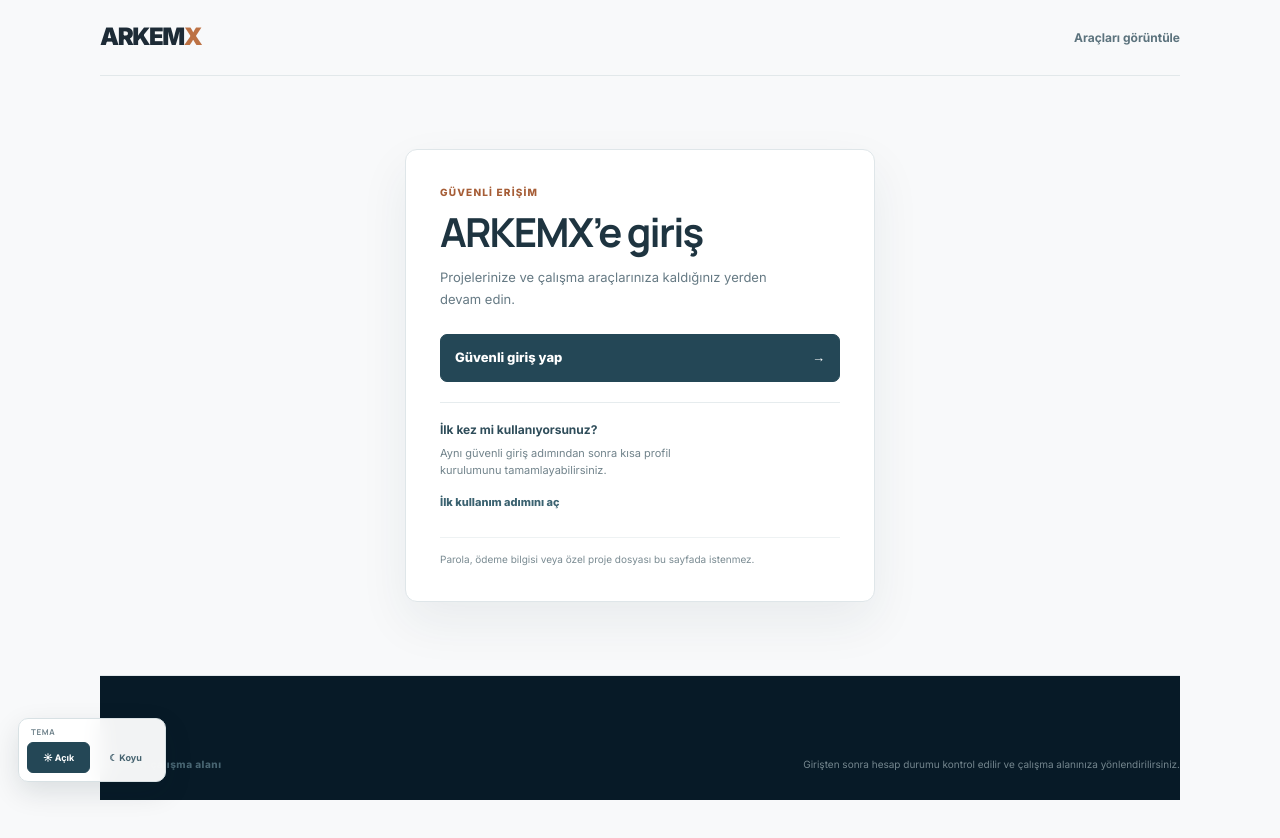
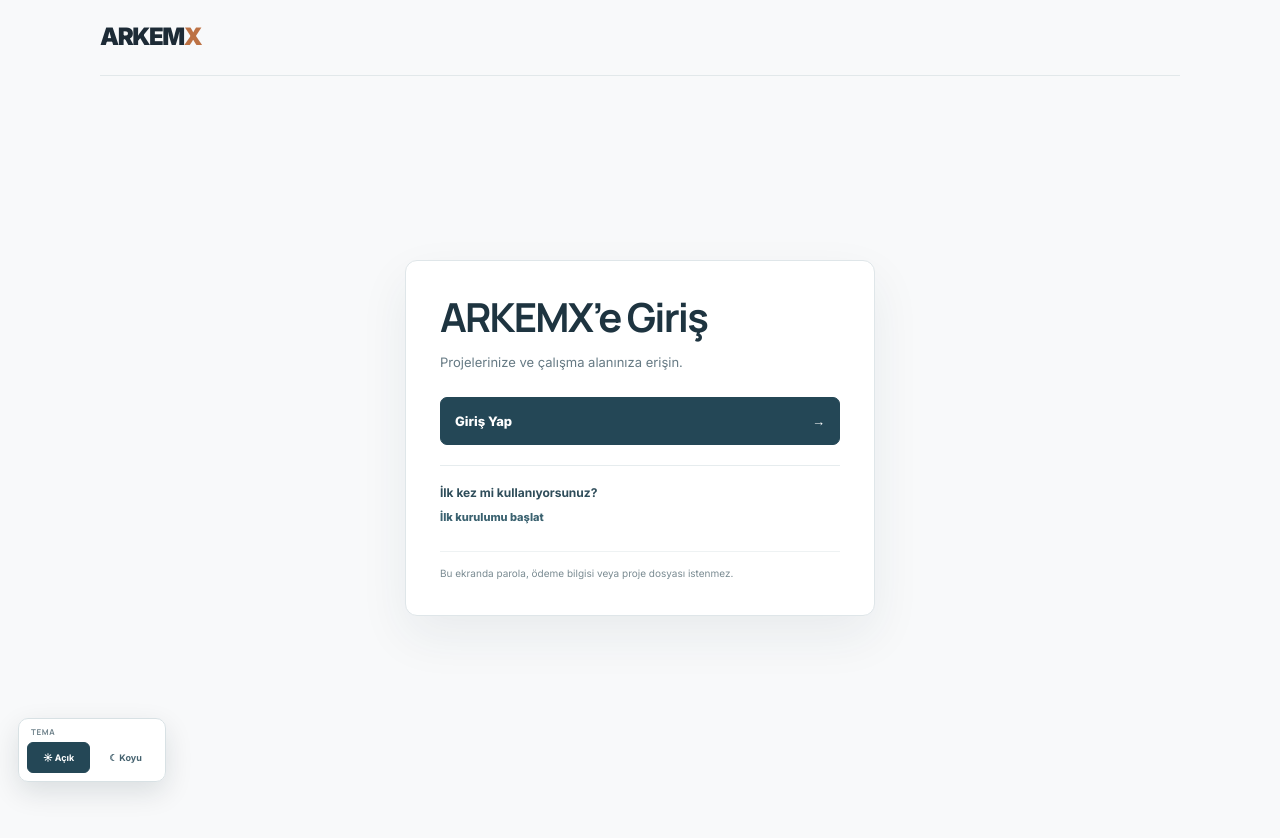
Before and after one commit to BuseIbsiroglu0637/arkemx-core-v1, a Next.js app: page /giris in a window 1280 px wide. Shown: the top 838 px of the page. Built offline with nearby package versions, Linux system fonts and the light colour scheme.

Commit message:
refactor(login): sadeleştir giriş ekranı içeriğini

```diff
--- a/app/giris/page.tsx
+++ b/app/giris/page.tsx
@@ -23,33 +23,32 @@
   return <main className="arx-simple-home arx-auth-page">
     <div className="arx-auth-shell">
       <header className="arx-auth-header">
-        <Link href="/" className="arx-simple-brand" aria-label="ARKEMX araçlar ana sayfası">ARKEM<span>X</span></Link>
-        <Link href="/araclar" className="arx-auth-back">Araçları görüntüle</Link>
+        <Link href="/" className="arx-simple-brand" aria-label="ARKEMX ana sayfası">ARKEM<span>X</span></Link>
       </header>
 
       <section className="arx-auth-card" aria-labelledby="arx-auth-title">
-        <span className="arx-auth-kicker">GÜVENLİ ERİŞİM</span>
-        <h1 id="arx-auth-title">ARKEMX’e giriş</h1>
-        <p>Projelerinize ve çalışma araçlarınıza kaldığınız yerden devam edin.</p>
+        <h1 id="arx-auth-title">ARKEMX’e Giriş</h1>
+        <p>Projelerinize ve çalışma alanınıza erişin.</p>
 
         <form action="/hesap-baglantisi" method="get">
           <input type="hidden" name="return_to" value={returnTo}/>
-          <button className="arx-auth-primary" type="submit">Güvenli giriş yap <b>→</b></button>
+          <button className="arx-auth-primary" type="submit">
+            <span>Giriş Yap</span>
+            <b aria-hidden="true">→</b>
+          </button>
         </form>
 
         <div className="arx-auth-first">
           <b>İlk kez mi kullanıyorsunuz?</b>
-          <p>Aynı güvenli giriş adımından sonra kısa profil kurulumunu tamamlayabilirsiniz.</p>
-          <Link href={`/hesap-kurulum?return_to=${encodeURIComponent(returnTo)}&entry=first-use`}>İlk kullanım adımını aç</Link>
+          <Link href={`/hesap-kurulum?return_to=${encodeURIComponent(returnTo)}&entry=first-use`}>
+            İlk kurulumu başlat
+          </Link>
         </div>
 
-        <small className="arx-auth-privacy">Parola, ödeme bilgisi veya özel proje dosyası bu sayfada istenmez.</small>
+        <small className="arx-auth-privacy">
+          Bu ekranda parola, ödeme bilgisi veya proje dosyası istenmez.
+        </small>
       </section>
-
-      <footer className="arx-auth-footer">
-        <span>ARKEMX çalışma alanı</span>
-        <small>Girişten sonra hesap durumu kontrol edilir ve çalışma alanınıza yönlendirilirsiniz.</small>
-      </footer>
     </div>
   </main>;
 }
```
